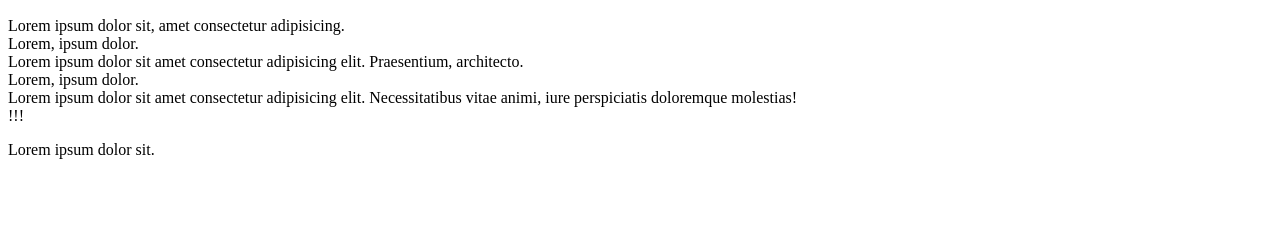
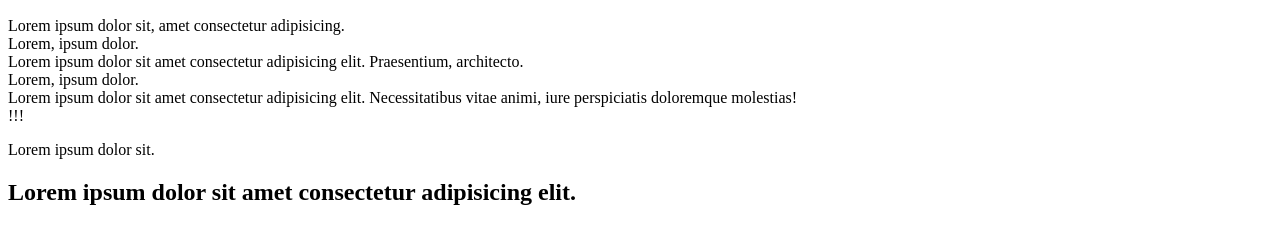
Before and after one commit to NgocHien2004/duan1, a plain HTML site: page index.html in a window 1280 px wide. Shown: the part 434-678 px from the top of the page. Drawn offline with Linux system fonts and the light colour scheme.

Commit message:
3rd commit

```diff
--- a/index.html
+++ b/index.html
@@ -23,5 +23,6 @@
       !!!
     </p>
     <p>Lorem ipsum dolor sit.</p>
+    <h2>Lorem ipsum dolor sit amet consectetur adipisicing elit.</h2>
   </body>
 </html>
```
